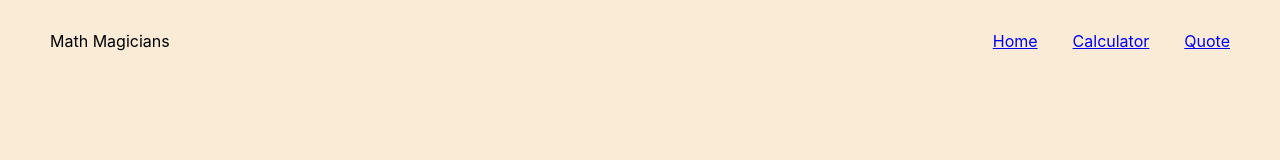
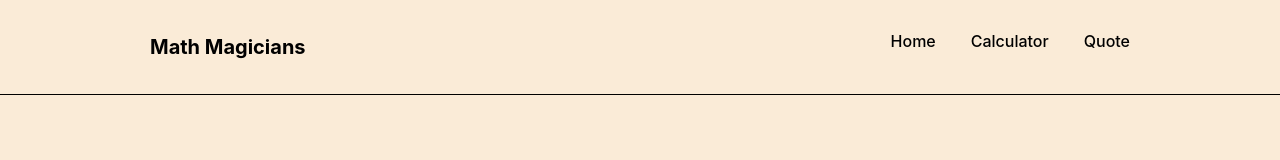
Before and after one commit to hansderly/math-magicians, a React (Create React App) app: page / in a window 1280 px wide. Shown: the top 160 px of the page. Built offline with nearby package versions, Linux system fonts and the light colour scheme.

Commit message:
style navigation bar

```diff
--- a/src/components/navbar/Navbar.js
+++ b/src/components/navbar/Navbar.js
@@ -12,13 +12,13 @@ function Navbar() {
       <nav className={styles.navbar}>
         <ul>
           <li>
-            <Link to="/">Home</Link>
+            <Link className={styles.Link} to="/">Home</Link>
           </li>
           <li>
-            <Link to="/calculator">Calculator</Link>
+            <Link className={styles.Link} to="/calculator">Calculator</Link>
           </li>
           <li>
-            <Link to="/quote">Quote</Link>
+            <Link className={styles.Link} to="/quote">Quote</Link>
           </li>
         </ul>
       </nav>
--- a/src/components/navbar/Navbar.module.css
+++ b/src/components/navbar/Navbar.module.css
@@ -2,7 +2,13 @@
 .header {
   display: flex;
   justify-content: space-between;
-  padding: 15px 50px;
+  padding: 15px 150px;
+  border-bottom: 1px solid black;
+}
+
+.header p {
+  font-size: 20px;
+  font-weight: 700;
 }
 
 .navbar > ul {
@@ -10,3 +16,9 @@
   list-style: none;
   gap: 35px;
 }
+
+.Link {
+  text-decoration: none;
+  color: black;
+  font-weight: 500;
+}
```
